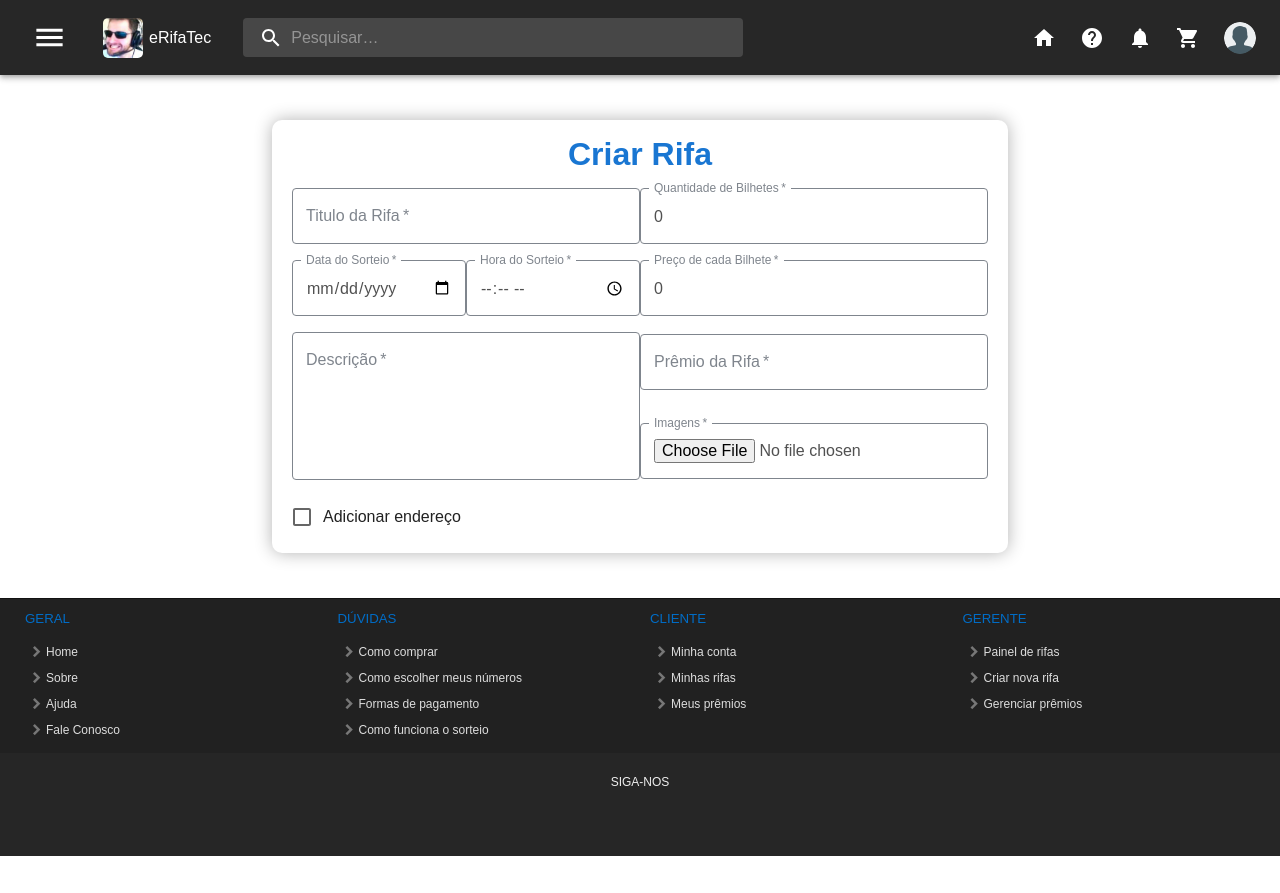
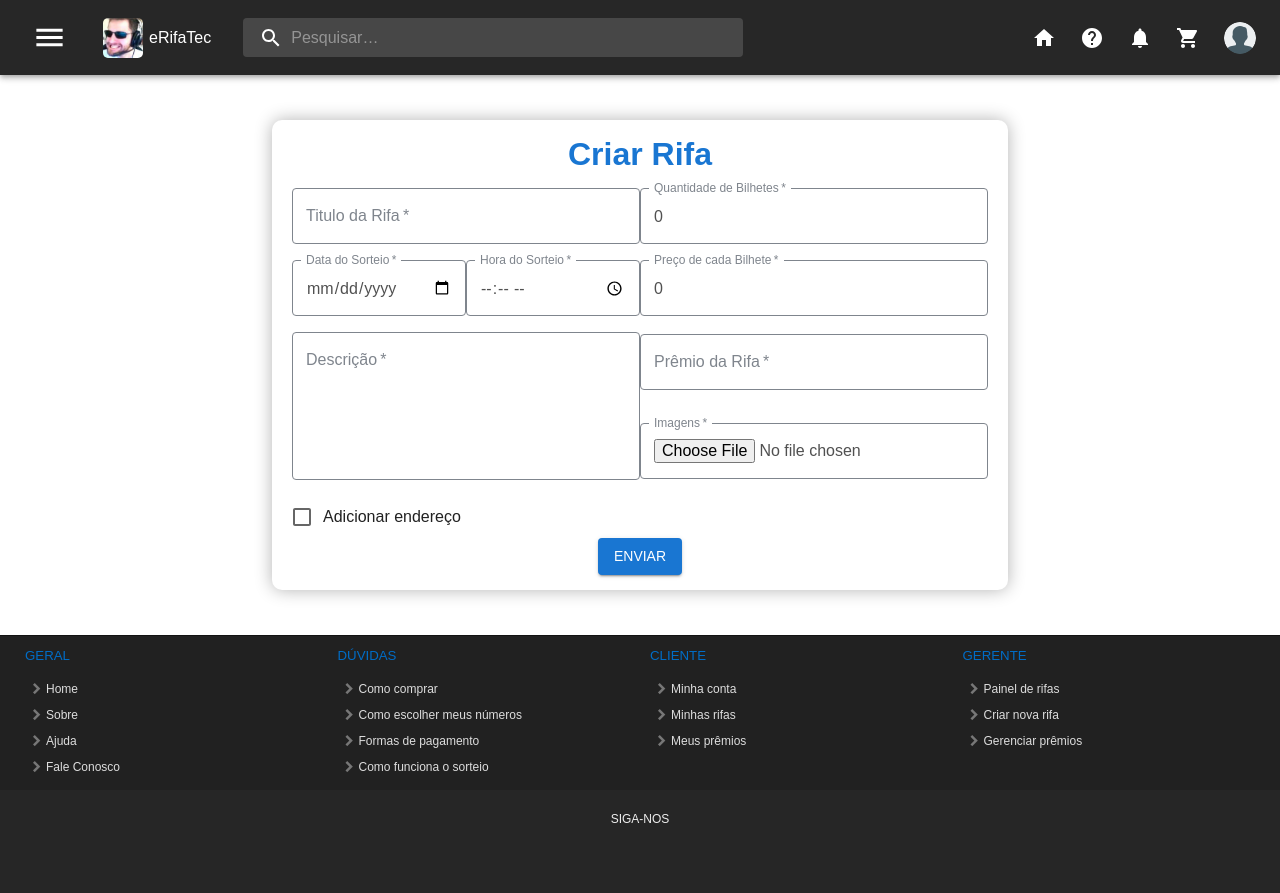
Before and after one commit to TCCMarcoLemasArthur/eRifaTec, a React (Create React App) app in the folder frontend/: page /criar_rifa in a window 1280 px wide. Before the commit the page ends 856 px from the top, so only its background shows below. Built offline with nearby package versions, Linux system fonts and the light colour scheme.

Commit message:
Adicionado botão no FormRifa

```diff
--- a/frontend/src/componentes/FormRifa.tsx
+++ b/frontend/src/componentes/FormRifa.tsx
@@ -67,6 +67,17 @@ export default function FormRifa() {
     }
   }
 
+  const criarRifa = (event: React.FormEvent) => {
+    event.preventDefault();
+    axios.post('http://localhost:5000/criarrifa', rifaData)
+      .then(response => {
+        console.log(response.data)
+      })
+      .catch(erro => {
+        console.log('Erro ao criar rifa:', erro.response.data.msg)
+      })
+  }
+
   return (
     <>
       <Grid
@@ -74,6 +85,7 @@ export default function FormRifa() {
         xs={12}
         component="form"
         sx={styles.formRifa}
+        onSubmit={criarRifa}
       >
         <Typography variant='h2' component='h2' sx={styles.titulo}>
           Criar Rifa
@@ -276,6 +288,12 @@ export default function FormRifa() {
 
           : ''
         }
+
+        <Grid xs={12} sx={styles.center}>
+          <Button type='submit' variant='contained' id='btnEnviar'>
+            Enviar
+          </Button>
+        </Grid>
       </Grid>
     </>
   )
--- a/frontend/src/componentes/FormUsuario.tsx
+++ b/frontend/src/componentes/FormUsuario.tsx
@@ -77,7 +77,7 @@ export default function FormUsuario({cadastro}: Props) {
       })
 
     // Pegar a mensagem de retorno do servidor e redirecionar o usuário para a home
-      //* navigate('/') <- colocar dentro da condicional
+    //* navigate('/') <- colocar dentro da condicional
   }
 
   const handleAtualizar = (event: React.FormEvent) => {
--- a/frontend/src/estilos/formRifaStyles.ts
+++ b/frontend/src/estilos/formRifaStyles.ts
@@ -23,6 +23,11 @@ const formRifaStyles = {
       width: '100%',
       marginBottom: 2
     },
+    center: {
+      display: 'flex',
+      justifyContent: 'center',
+      alignItems: 'center'
+    },
   }
 
   export default formRifaStyles;
```
Also changed, not shown: 1 other file (tests, documents, lock files or other folders).
